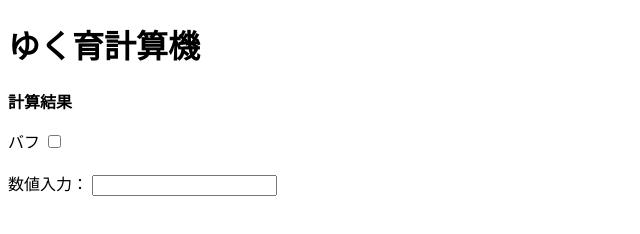
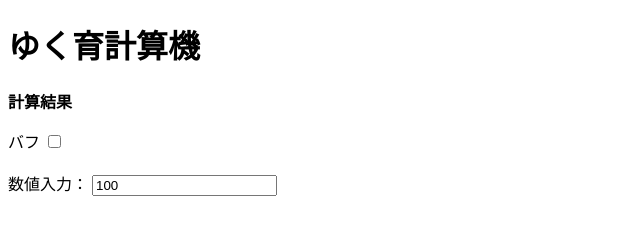
Before and after one commit to mattari114/yukkuri, a plain HTML site: page index.html in a window 1280 px wide. Shown: the full height of the page, 0-640 px from the left. Drawn offline with Linux system fonts and the light colour scheme.

Commit message:
Update index.html

```diff
--- a/index.html
+++ b/index.html
@@ -18,7 +18,7 @@
   <br><br>
 
   <label for="inputField">数値入力：</label>
-  <input type="number" id="inputField" onchange="calculation()">
+  <input type="number" id="inputField" value="100" onchange="calculation()">
 
   <script>
     function calculation() {
```
